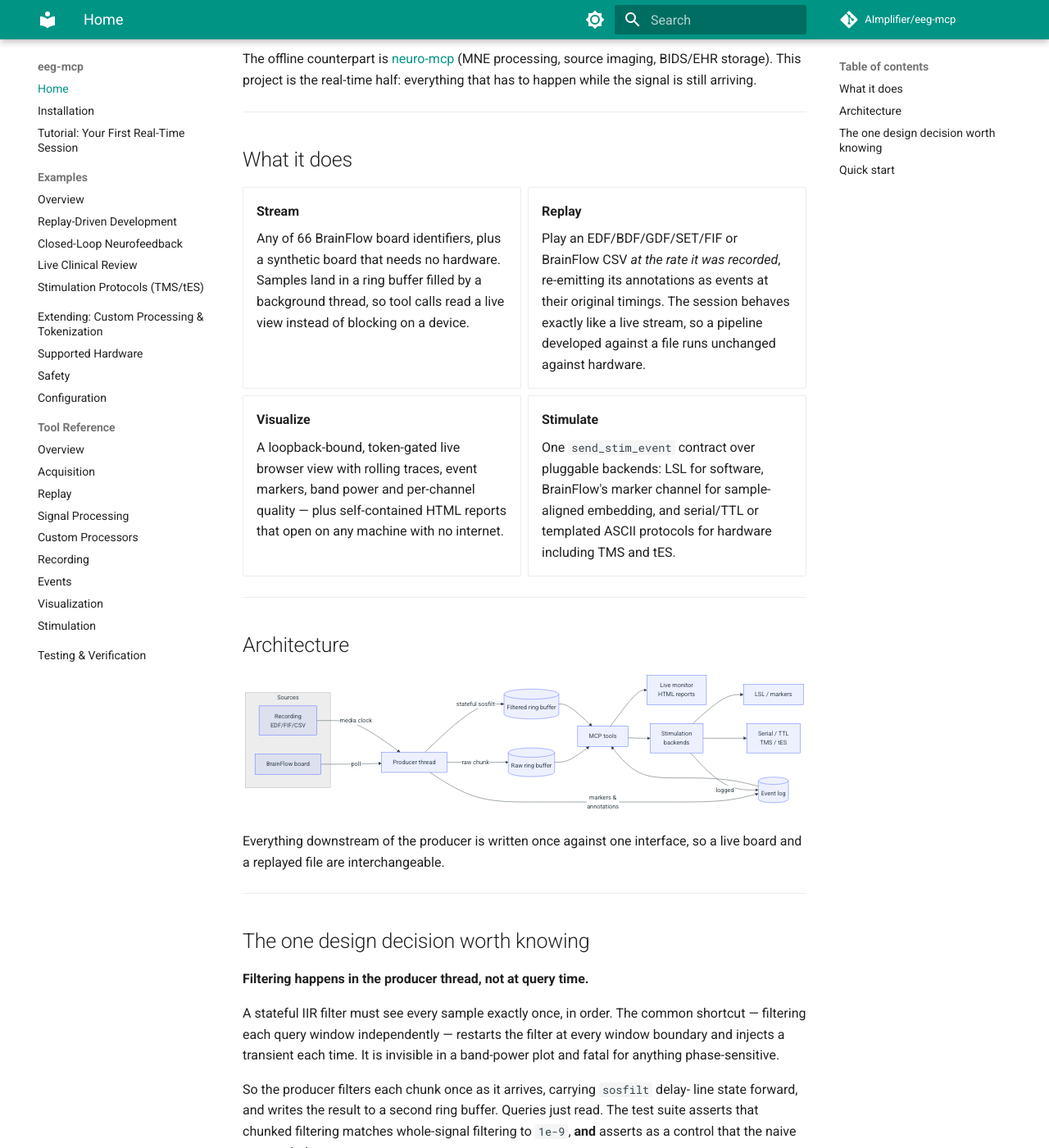
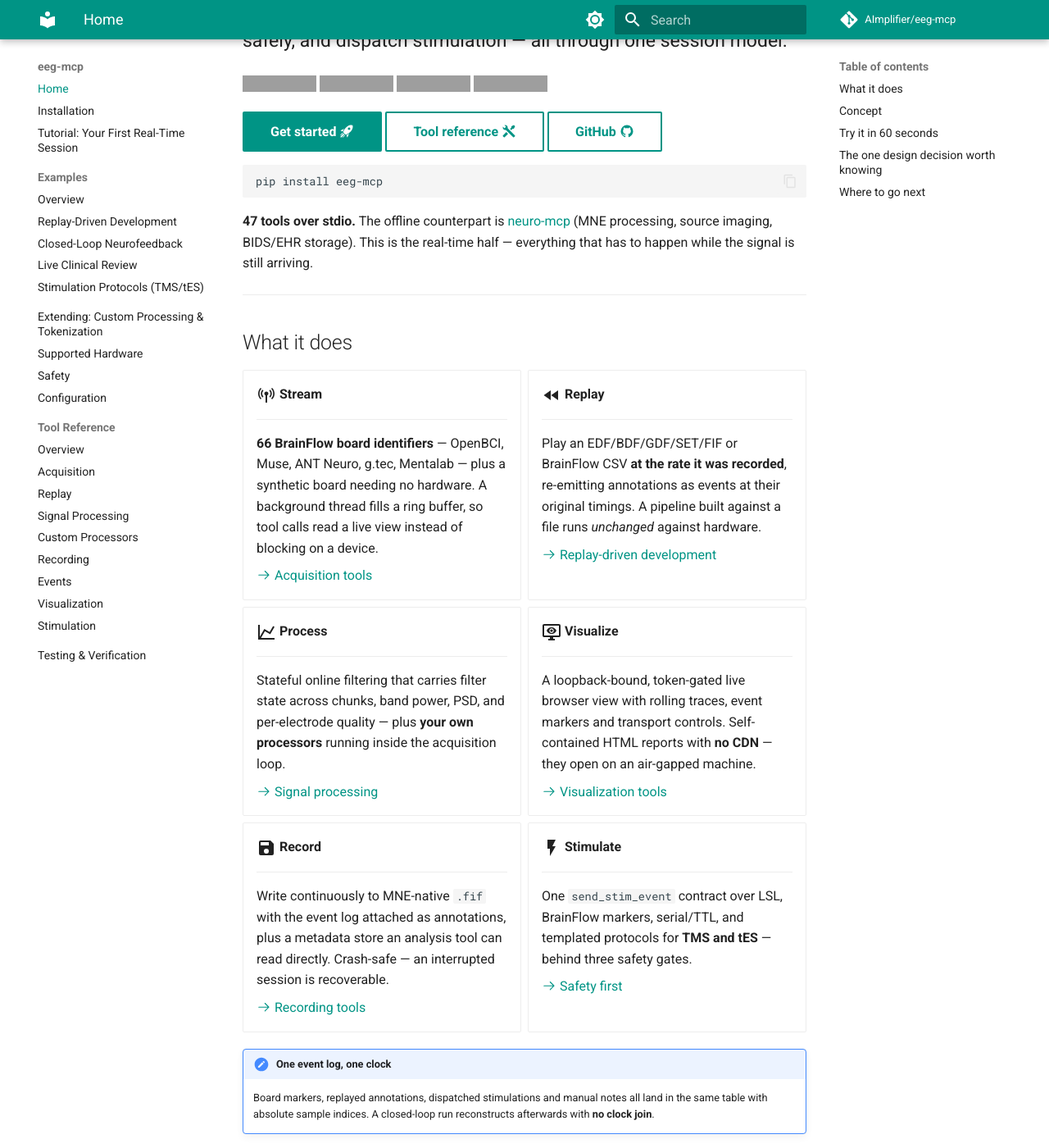
Before and after one commit to AImplifier/eeg-mcp, an MkDocs documentation site: the page built from docs/index.md, in a window 1280 px wide and 1400 px high, scrolled down 213 px. Shown: the whole window at 82% size. Built offline with MkDocs 1.6.1 and Material for MkDocs 9.7.7, drawn with Linux system fonts in a browser that asks for light colours; comment, search, counter and statistics services are not loaded; some of the changed text lies outside the part shown; grey boxes are pictures that could not be loaded.

Commit message:
Fix broken tabs across the docs and rebuild the home page
The tabbed blocks in the installation and extending guides were rendering
as literal '=== "conda"' text on the live site -- pymdownx.tabbed was
never enabled, so the two most important onboarding pages were showing
raw markup. Enabled it along with details, keys, inlinehilite, footnotes
and the Material emoji/icon extension.

The home page still described the project as it stood before recording,
plugins and monitor controls existed. Rebuilt as a proper Material
landing page: hero with badges and call-to-action buttons, six capability
cards covering what the server actually does now, the concept and
producer-thread diagrams, a 60-second quick start, and a next-steps grid.

Verified in the built output rather than assumed: 2 tabbed-set blocks on
the installation page and 0 literal markers left, 10 resolved inline
icons, both mermaid diagrams, and all four admonition styles. Strict
build passes, so every internal link resolves.

````diff
--- a/docs/index.md
+++ b/docs/index.md
@@ -1,12 +1,28 @@
 # eeg-mcp
 
-**Real-time EEG over the Model Context Protocol.** Stream from hardware, replay
-existing recordings against a wall clock, watch the signal live in a browser,
-and dispatch stimulation events — all through one session model.
+<p style="font-size:1.15rem; line-height:1.6; margin-top:-.4rem">
+<strong>Real-time EEG for AI agents.</strong> Stream from hardware, replay
+recordings against a wall clock, watch the signal live, record it safely, and
+dispatch stimulation — all through one session model.
+</p>
 
-The offline counterpart is [neuro-mcp](https://github.com/AImplifier/neuro-mcp)
-(MNE processing, source imaging, BIDS/EHR storage). This project is the
-real-time half: everything that has to happen while the signal is still arriving.
+[![PyPI](https://img.shields.io/pypi/v/eeg-mcp?color=14b8a6&logo=pypi&logoColor=white)](https://pypi.org/project/eeg-mcp/)
+[![Python](https://img.shields.io/badge/python-3.10%2B-14b8a6?logo=python&logoColor=white)](https://pypi.org/project/eeg-mcp/)
+[![MCP Registry](https://img.shields.io/badge/MCP_registry-listed-14b8a6)](https://registry.modelcontextprotocol.io/v0/servers?search=eeg-mcp)
+[![License](https://img.shields.io/badge/license-BSD--3--Clause-14b8a6)](https://github.com/AImplifier/eeg-mcp/blob/main/LICENSE)
+
+[Get started :material-rocket-launch:](examples/tutorial-first-realtime-session.md){ .md-button .md-button--primary }
+[Tool reference :material-tools:](tools/index.md){ .md-button }
+[GitHub :material-github:](https://github.com/AImplifier/eeg-mcp){ .md-button }
+
+```bash
+pip install eeg-mcp
+```
+
+**47 tools over stdio.** The offline counterpart is
+[neuro-mcp](https://github.com/AImplifier/neuro-mcp) (MNE processing, source
+imaging, BIDS/EHR storage). This is the real-time half — everything that has to
+happen while the signal is still arriving.
 
 ---
 
@@ -14,106 +30,217 @@
 
 <div class="grid cards" markdown>
 
-- **Stream**
+-   :material-antenna:{ .lg .middle } **Stream**
 
-    Any of 66 BrainFlow board identifiers, plus a synthetic board that needs no
-    hardware. Samples land in a ring buffer filled by a background thread, so
-    tool calls read a live view instead of blocking on a device.
+    ---
 
-- **Replay**
+    **66 BrainFlow board identifiers** — OpenBCI, Muse, ANT Neuro, g.tec,
+    Mentalab — plus a synthetic board needing no hardware. A background thread
+    fills a ring buffer, so tool calls read a live view instead of blocking on
+    a device.
 
-    Play an EDF/BDF/GDF/SET/FIF or BrainFlow CSV *at the rate it was recorded*,
-    re-emitting its annotations as events at their original timings. The session
-    behaves exactly like a live stream, so a pipeline developed against a file
-    runs unchanged against hardware.
+    [:octicons-arrow-right-24: Acquisition tools](tools/acquisition.md)
 
-- **Visualize**
+-   :material-rewind:{ .lg .middle } **Replay**
+
+    ---
+
+    Play an EDF/BDF/GDF/SET/FIF or BrainFlow CSV **at the rate it was
+    recorded**, re-emitting annotations as events at their original timings.
+    A pipeline built against a file runs *unchanged* against hardware.
+
+    [:octicons-arrow-right-24: Replay-driven development](examples/replay-driven-development.md)
+
+-   :material-chart-line:{ .lg .middle } **Process**
+
+    ---
+
+    Stateful online filtering that carries filter state across chunks, band
+    power, PSD, and per-electrode quality — plus **your own processors**
+    running inside the acquisition loop.
+
+    [:octicons-arrow-right-24: Signal processing](tools/dsp.md)
+
+-   :material-monitor-eye:{ .lg .middle } **Visualize**
+
+    ---
 
     A loopback-bound, token-gated live browser view with rolling traces, event
-    markers, band power and per-channel quality — plus self-contained HTML
-    reports that open on any machine with no internet.
+    markers and transport controls. Self-contained HTML reports with **no CDN**
+    — they open on an air-gapped machine.
 
-- **Stimulate**
+    [:octicons-arrow-right-24: Visualization tools](tools/visualization.md)
 
-    One `send_stim_event` contract over pluggable backends: LSL for software,
-    BrainFlow's marker channel for sample-aligned embedding, and serial/TTL or
-    templated ASCII protocols for hardware including TMS and tES.
+-   :material-content-save:{ .lg .middle } **Record**
+
+    ---
+
+    Write continuously to MNE-native `.fif` with the event log attached as
+    annotations, plus a metadata store an analysis tool can read directly.
+    Crash-safe — an interrupted session is recoverable.
+
+    [:octicons-arrow-right-24: Recording tools](tools/recording.md)
+
+-   :material-flash:{ .lg .middle } **Stimulate**
+
+    ---
+
+    One `send_stim_event` contract over LSL, BrainFlow markers, serial/TTL, and
+    templated protocols for **TMS and tES** — behind three safety gates.
+
+    [:octicons-arrow-right-24: Safety first](safety.md)
 
 </div>
 
+!!! note "One event log, one clock"
+    Board markers, replayed annotations, dispatched stimulations and manual
+    notes all land in the same table with absolute sample indices. A closed-loop
+    run reconstructs afterwards with **no clock join**.
+
 ---
 
-## Architecture
+## Concept
 
 ```mermaid
 flowchart LR
-    subgraph Sources
-        BF[BrainFlow board]
-        RP[Recording<br/>EDF/FIF/CSV]
-    end
-    BF -->|poll| PR
-    RP -->|media clock| PR
-    PR[Producer thread] -->|raw chunk| RB[(Raw ring buffer)]
-    PR -->|stateful sosfilt| FB[(Filtered ring buffer)]
-    PR -->|markers &<br/>annotations| EL[(Event log)]
-    RB --> Q[MCP tools]
-    FB --> Q
-    EL --> Q
-    Q --> VIZ[Live monitor<br/>HTML reports]
-    Q --> ST[Stimulation<br/>backends]
-    ST -->|logged| EL
-    ST --> SW[LSL / markers]
-    ST --> HW[Serial / TTL<br/>TMS / tES]
+    Researcher(["🔬 BCI Researcher"])
+    Clinician(["🩺 Clinician"])
+    Agent[["🤖 AI Agent"]]
+    Server(("eeg-mcp<br/>FastMCP · 47 tools"))
+
+    Clinician -- talks to --> Agent
+    Researcher -- talks to --> Agent
+    Agent -- MCP --> Server
+
+    Server --> Acquire["Acquire<br/>66 boards · replay"]
+    Server --> Process["Process<br/>online DSP · plugins"]
+    Server --> Watch["Watch &amp; Record<br/>monitor · .fif"]
+    Server --> Stim["Stimulate<br/>LSL · TTL · TMS/tES"]
+
+    classDef acq fill:#14b8a6,stroke:#0d9488,color:#fff
+    classDef proc fill:#4f8cff,stroke:#2f5fbf,color:#fff
+    classDef viz fill:#b06fe0,stroke:#7c3fae,color:#fff
+    classDef stim fill:#eb5757,stroke:#b93b3b,color:#fff
+    class Acquire acq
+    class Process proc
+    class Watch viz
+    class Stim stim
 ```
 
-Everything downstream of the producer is written once against one interface, so
-a live board and a replayed file are interchangeable.
+Nobody calls a tool by hand — you ask an agent for an outcome in plain English
+and it drives the tools underneath.
+
+---
+
+## Try it in 60 seconds
+
+No hardware required.
+
+```python
+start_stream(session_id="s1", board="synthetic")
+check_signal_quality(session_id="s1")          # before trusting anything
+set_filters(session_id="s1", bandpass_low=1, bandpass_high=40, notch_freq=50)
+get_band_power(session_id="s1", seconds=2)
+start_monitor(session_id="s1")                 # → open the returned URL
+```
+
+[Full tutorial :material-arrow-right:](examples/tutorial-first-realtime-session.md){ .md-button }
 
 ---
 
 ## The one design decision worth knowing
 
-**Filtering happens in the producer thread, not at query time.**
+!!! important "Filtering happens in the producer thread, not at query time"
 
 A stateful IIR filter must see every sample exactly once, in order. The common
 shortcut — filtering each query window independently — restarts the filter at
-every window boundary and injects a transient each time. It is invisible in a
-band-power plot and fatal for anything phase-sensitive.
+every boundary and injects a transient each time. It is invisible in a
+band-power plot and **fatal for anything phase-sensitive**.
 
-So the producer filters each chunk once as it arrives, carrying `sosfilt` delay-
-line state forward, and writes the result to a second ring buffer. Queries just
-read. The test suite asserts that chunked filtering matches whole-signal
-filtering to `1e-9`, **and** asserts as a control that the naive approach does not.
+So the producer filters each chunk once as it arrives, carrying `sosfilt`
+delay-line state forward, and writes to a second ring buffer. Queries just read.
 
-!!! warning "Filters are causal"
-    There is no zero-phase option, because that needs future samples. Check
-    `group_delay_sec` from `stream_status` to know how far behind real time your
-    filtered features are. Budget a closed loop as
-    **group delay + poll interval + dispatch latency** — measured at ~71 ms in
-    the reference configuration.
+```mermaid
+flowchart LR
+    BF[Board / Recording] -->|poll| PR{{Producer thread}}
+    PR -->|raw chunk| RB[(Raw ring buffer)]
+    PR -->|stateful sosfilt| FB[(Filtered ring buffer)]
+    PR -->|markers &amp; annotations| EL[(Event log)]
+    PR -->|append| DISK[(.fif on disk)]
+    PR -->|streaming| PL[Your processors]
+    RB & FB & EL --> Q[MCP tools]
+
+    classDef hot fill:#14b8a6,stroke:#0d9488,color:#fff
+    class PR hot
+```
+
+The test suite asserts chunked filtering matches whole-signal filtering to
+**1e-9**, *and* asserts as a control that the naive approach does not.
+
+| Consequence | |
+|---|---|
+| Filters are **causal** | No zero-phase option — that needs future samples. `stream_status` reports `group_delay_sec` |
+| Both buffers are kept | `read_window(filtered=false)` always gets raw signal, to check whether a feature is real or an artifact |
+| Indices are shared | An event's `sample_index` means the same thing in either buffer |
+
+!!! tip "Budget your loop"
+    **group delay + poll interval + dispatch latency** — measured at **~71 ms**
+    in the reference configuration. Good for neurofeedback; *not* adequate for
+    phase-locked stimulation.
 
 ---
 
-## Quick start
+## Where to go next
 
-No hardware required:
+<div class="grid cards" markdown>
 
-```text
-start_stream(session_id="s1", board="synthetic")
-set_filters(session_id="s1", bandpass_low=1, bandpass_high=40, notch_freq=50)
-get_band_power(session_id="s1", seconds=2)
-start_monitor(session_id="s1")
-```
+-   :material-download:{ .lg .middle } **[Installation](installation.md)**
 
-Then open the returned URL to watch it live.
+    ---
 
-→ Continue with the [installation guide](installation.md) and the
-[first real-time session tutorial](examples/tutorial-first-realtime-session.md).
+    Environment, MCP client registration for Claude Code / Desktop / Codex,
+    and troubleshooting.
+
+-   :material-school:{ .lg .middle } **[Tutorial](examples/tutorial-first-realtime-session.md)**
+
+    ---
+
+    Eleven steps end to end, no hardware needed. Start here.
+
+-   :material-puzzle:{ .lg .middle } **[Extending](extending.md)**
+
+    ---
+
+    Write a custom processor or an EEG tokenizer for sequence models.
+
+-   :material-chip:{ .lg .middle } **[Supported hardware](hardware.md)**
+
+    ---
+
+    All 66 boards, replay formats, and stimulation transports.
+
+-   :material-flask:{ .lg .middle } **[Examples](examples/index.md)**
+
+    ---
+
+    Closed-loop neurofeedback, clinical review, TMS/tES protocols.
+
+-   :material-check-decagram:{ .lg .middle } **[Testing](testing.md)**
+
+    ---
+
+    254 checks — and an honest list of what is *not* covered.
+
+</div>
 
 ---
 
 !!! danger "Research use only"
     eeg-mcp is **not a medical device** and has not been validated for clinical
     use. Stimulation hardware — especially TMS and tES — can cause harm,
-    including seizure. Read the [safety page](safety.md) before connecting
+    including seizure.
+
+    The hardware stimulation backends are **generic transports you configure
+    from your device's manual, not vendor drivers**, and none has been tested
+    against a physical stimulator. Read [Safety](safety.md) before connecting
     anything to a person.
--- a/mkdocs.yml
+++ b/mkdocs.yml
@@ -58,9 +58,21 @@
   - admonition
   - attr_list
   - tables
+  - footnotes
   - fenced_code
   - md_in_html
-  - pymdownx.highlight
+  # Without this, every '=== "tab"' block renders as literal text. The
+  # installation and extending guides lean on tabs heavily.
+  - pymdownx.tabbed:
+      alternate_style: true
+  - pymdownx.details
+  - pymdownx.inlinehilite
+  - pymdownx.keys
+  - pymdownx.emoji:
+      emoji_index: !!python/name:material.extensions.emoji.twemoji
+      emoji_generator: !!python/name:material.extensions.emoji.to_svg
+  - pymdownx.highlight:
+      anchor_linenums: true
   - pymdownx.superfences:
       custom_fences:
         - name: mermaid
````
